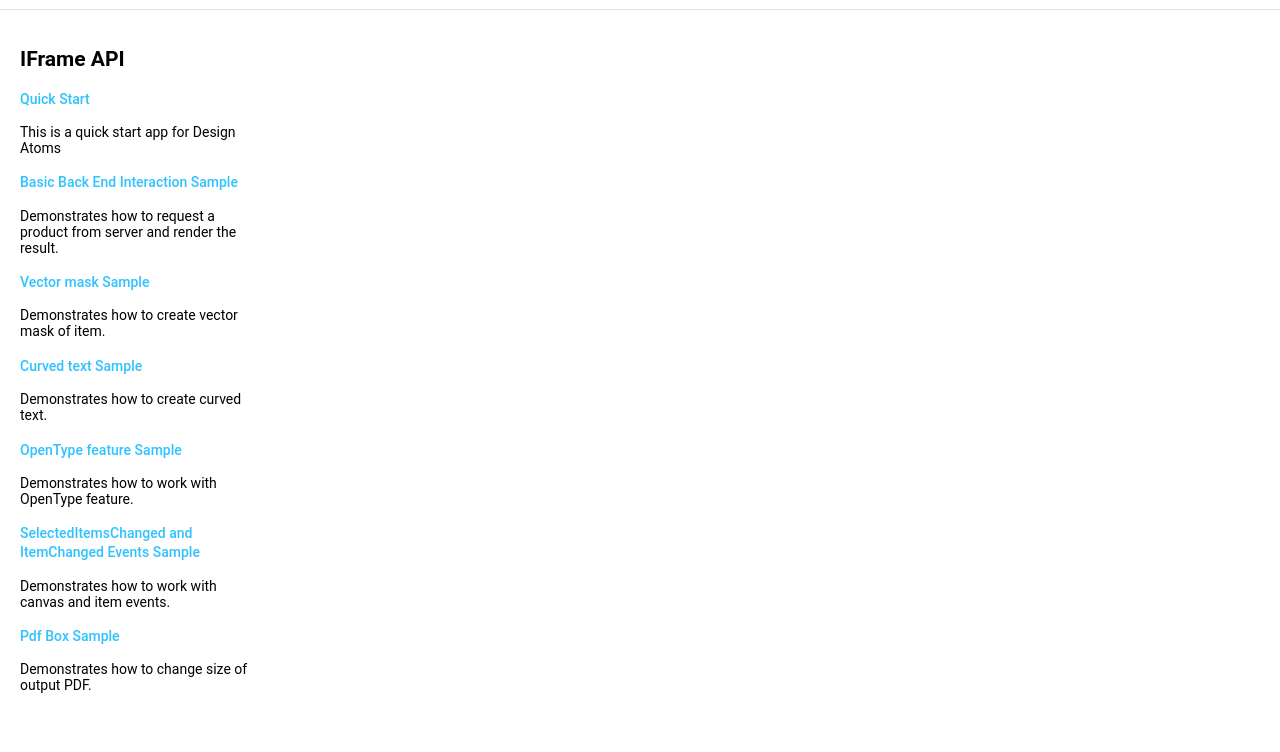
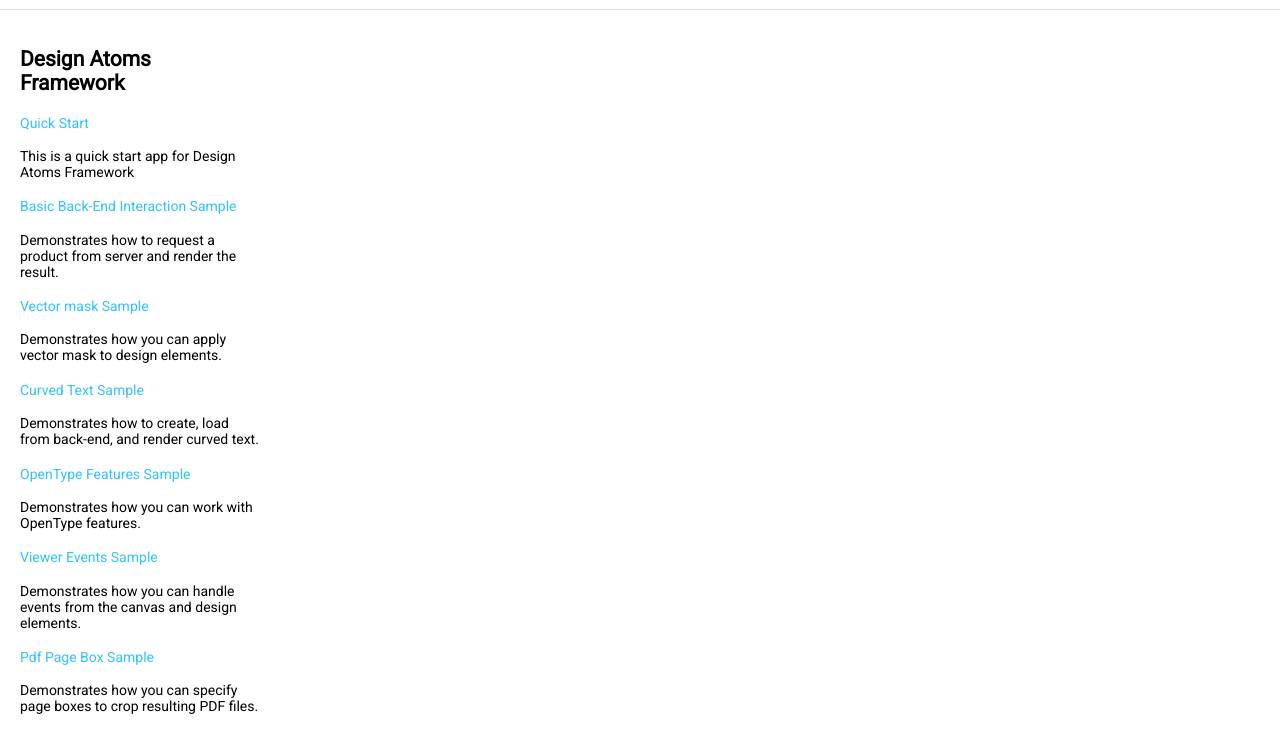
Before and after one commit to aurigma/DesignAtomsSamples, a website: page Aurigma.DesignAtoms.Samples/Index.html in a window 1280 px wide. Shown: the part 48-800 px from the top of the page. Drawn offline with Linux system fonts and the light colour scheme.

Commit message:
Roboto has been added.
Sample descriptions have been corrected.

```diff
--- a/Aurigma.DesignAtoms.Samples/Index.html
+++ b/Aurigma.DesignAtoms.Samples/Index.html
@@ -4,6 +4,7 @@
     <title>Design Atoms Sample</title>
     <link type="text/css" rel="stylesheet" href="styles/style.css" />
     <link type="text/css" rel="stylesheet" href="styles/demo.css" />
+    <link href="https://fonts.googleapis.com/css?family=Roboto&display=swap" rel="stylesheet">
 </head>
 <body>
     <header class="header">
@@ -13,35 +14,35 @@
         <div class="samples">
             <div class="samples__section samples__section-group">
                 <div class="samples__group">
-                    <h2>IFrame API</h2>
+                    <h2>Design Atoms Framework</h2>
                     <div class="samples__group__list">
                         <div class="samples__group__item">
                             <h3><a href="samples/demo/Index.html">Quick Start</a></h3>
-                            <div>This is a quick start app for Design Atoms</div>
+                            <div>This is a quick start app for Design Atoms Framework</div>
                         </div>
                         <div class="samples__group__item">
-                            <h3><a href="samples/backend/Index.html">Basic Back End Interaction Sample</a></h3>
+                            <h3><a href="samples/backend/Index.html">Basic Back-End Interaction Sample</a></h3>
                             <div>Demonstrates how to request a product from server and render the result.</div>
                         </div>
                         <div class="samples__group__item">
                             <h3><a href="samples/vector-mask/Index.html">Vector mask Sample</a></h3>
-                            <div>Demonstrates how to create vector mask of item.</div>
+                            <div>Demonstrates how you can apply vector mask to design elements.</div>
                         </div>
                         <div class="samples__group__item">
-                            <h3><a href="samples/curved-text/Index.html">Curved text Sample</a></h3>
-                            <div>Demonstrates how to create curved text.</div>
+                            <h3><a href="samples/curved-text/Index.html">Curved Text Sample</a></h3>
+                            <div>Demonstrates how to create, load from back-end, and render curved text.</div>
                         </div>
                         <div class="samples__group__item">
-                            <h3><a href="samples/open-type-feature/Index.html">OpenType feature Sample</a></h3>
-                            <div>Demonstrates how to work with OpenType feature.</div>
+                            <h3><a href="samples/open-type-feature/Index.html">OpenType Features Sample</a></h3>
+                            <div>Demonstrates how you can work with OpenType features.</div>
                         </div>
                         <div class="samples__group__item">
-                            <h3><a href="samples/events-demo/index.html">SelectedItemsChanged and ItemChanged Events Sample</a></h3>
-                            <div>Demonstrates how to work with canvas and item events.</div>
+                            <h3><a href="samples/events-demo/index.html">Viewer Events Sample</a></h3>
+                            <div>Demonstrates how you can handle events from the canvas and design elements.</div>
                         </div>
                         <div class="samples__group__item">
-                            <h3><a href="samples/pdf-box/index.html">Pdf Box Sample</a></h3>
-                            <div>Demonstrates how to change size of output PDF.</div>
+                            <h3><a href="samples/pdf-box/index.html">Pdf Page Box Sample</a></h3>
+                            <div>Demonstrates how you can specify page boxes to crop resulting PDF files.</div>
                         </div>
                     </div>
                 </div>
```
Also changed, not shown: Aurigma.DesignAtoms.Samples/samples/backend/index.html (+1 -0 lines), Aurigma.DesignAtoms.Samples/samples/curved-text/index.html (+1 -0 lines), Aurigma.DesignAtoms.Samples/samples/demo/Index.html (+1 -0 lines), Aurigma.DesignAtoms.Samples/samples/events-demo/index.html (+2 -1 lines), Aurigma.DesignAtoms.Samples/samples/open-type-feature/index.html (+1 -0 lines), Aurigma.DesignAtoms.Samples/samples/pdf-box/index.html (+1 -0 lines), Aurigma.DesignAtoms.Samples/samples/vector-mask/index.html (+1 -0 lines).
